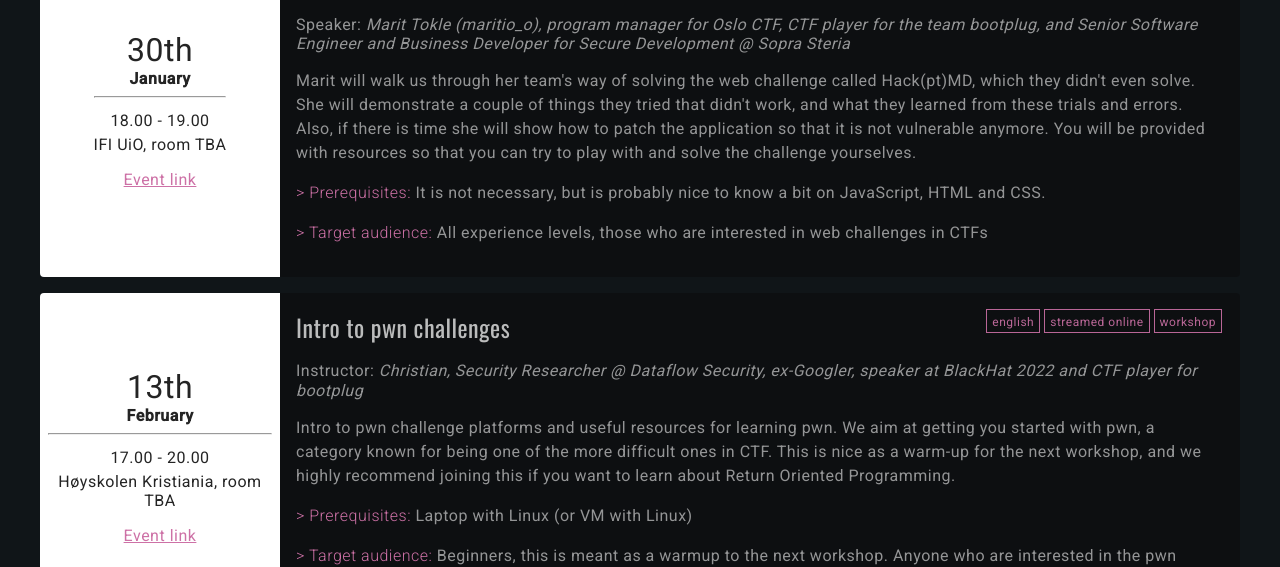
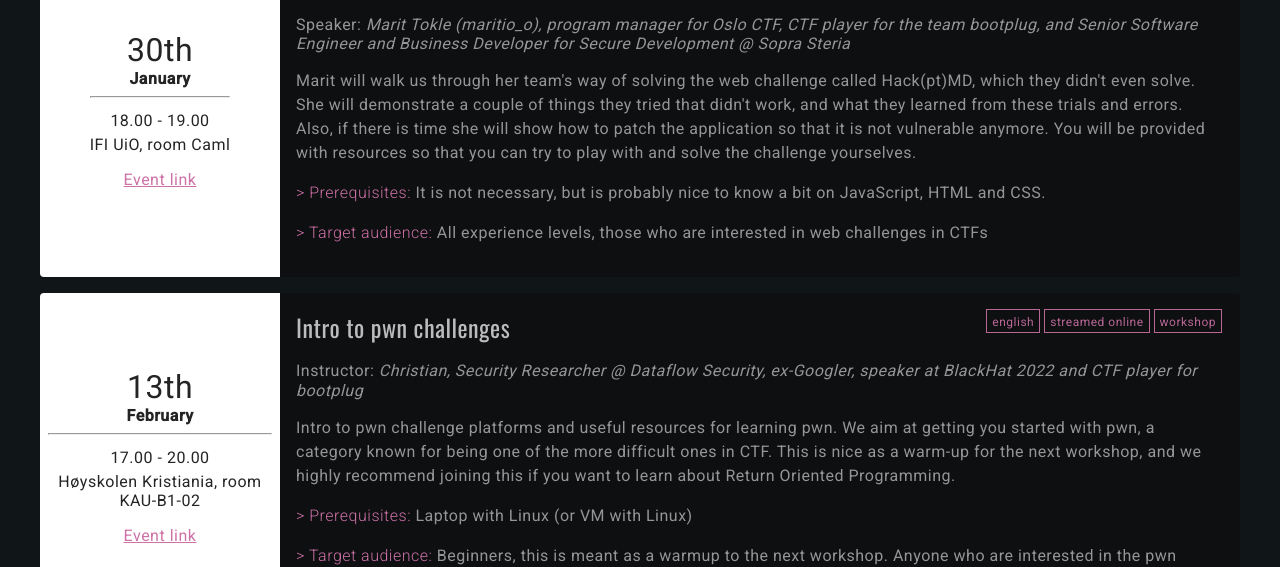
Before and after one commit to Oslo-CTF/osloctf.github.io, a Vue app: page / in a window 1280 px wide. Shown: the part 700-1267 px from the top of the page. Built offline with nearby package versions, Linux system fonts and the light colour scheme.

Commit message:
Add rooms to the events

```diff
--- a/src/components/EventItems.vue
+++ b/src/components/EventItems.vue
@@ -70,7 +70,7 @@ export default {
 				workshop: false,
 				date: getDateParts(new Date('2023-01-30')),
 				time: '18.00 - 19.00',
-				place: 'IFI UiO, room TBA',
+				place: 'IFI UiO, room Caml',
 				language: 'english',
 				stream: true,
 				author: 'Marit Tokle (maritio_o), program manager for Oslo CTF, CTF player for the team bootplug, and Senior Software Engineer and Business Developer for Secure Development @ Sopra Steria',
@@ -85,7 +85,7 @@ export default {
 				workshop: true,
 				date: getDateParts(new Date('2023-02-13')),
 				time: '17.00 - 20.00',
-				place: 'Høyskolen Kristiania, room TBA',
+				place: 'Høyskolen Kristiania, room KAU-B1-02',
 				language: 'english',
 				stream: true,
 				author: 'Christian, Security Researcher @ Dataflow Security, ex-Googler, speaker at BlackHat 2022 and CTF player for bootplug',
@@ -100,7 +100,7 @@ export default {
 				workshop: false,
 				date: getDateParts(new Date('2023-03-06')),
 				time: '17.00 - 20.00',
-				place: 'IFI UiO, room TBA',
+				place: 'IFI UiO, room Caml',
 				language: 'english',
 				stream: true,
 				author: 'Eirik Nordbø, incident responder and penetration tester in Equinor, and CTF player for the team EPT',
@@ -115,7 +115,7 @@ export default {
 				workshop: true,
 				date: getDateParts(new Date('2023-03-27')),
 				time: '17.00 - 20.00',
-				place: 'Høyskolen Kristiania, room TBA',
+				place: 'Høyskolen Kristiania, room KAU-B1-02',
 				language: 'english',
 				stream: true,
 				link: 'https://discord.gg/2zwkdRRFQp?event=1055764501011628082',
@@ -130,7 +130,7 @@ export default {
 				workshop: false,
 				date: getDateParts(new Date('2023-04-17')),
 				time: '18.00 - 19.00',
-				place: 'IFI UiO, room TBA',
+				place: 'IFI UiO, room Caml',
 				language: 'english',
 				stream: true,
 				link: 'https://discord.gg/2zwkdRRFQp?event=1055766639985045544',
@@ -145,7 +145,7 @@ export default {
 				workshop: false,
 				date: getDateParts(new Date('2023-05-08')),
 				time: '18.00 - 19.00',
-				place: 'Høyskolen Kristiania, room TBA',
+				place: 'Høyskolen Kristiania, room KAU-B1-02',
 				language: 'english',
 				stream: true,
 				link: 'https://discord.gg/2zwkdRRFQp?event=1060993679701057657',
```
